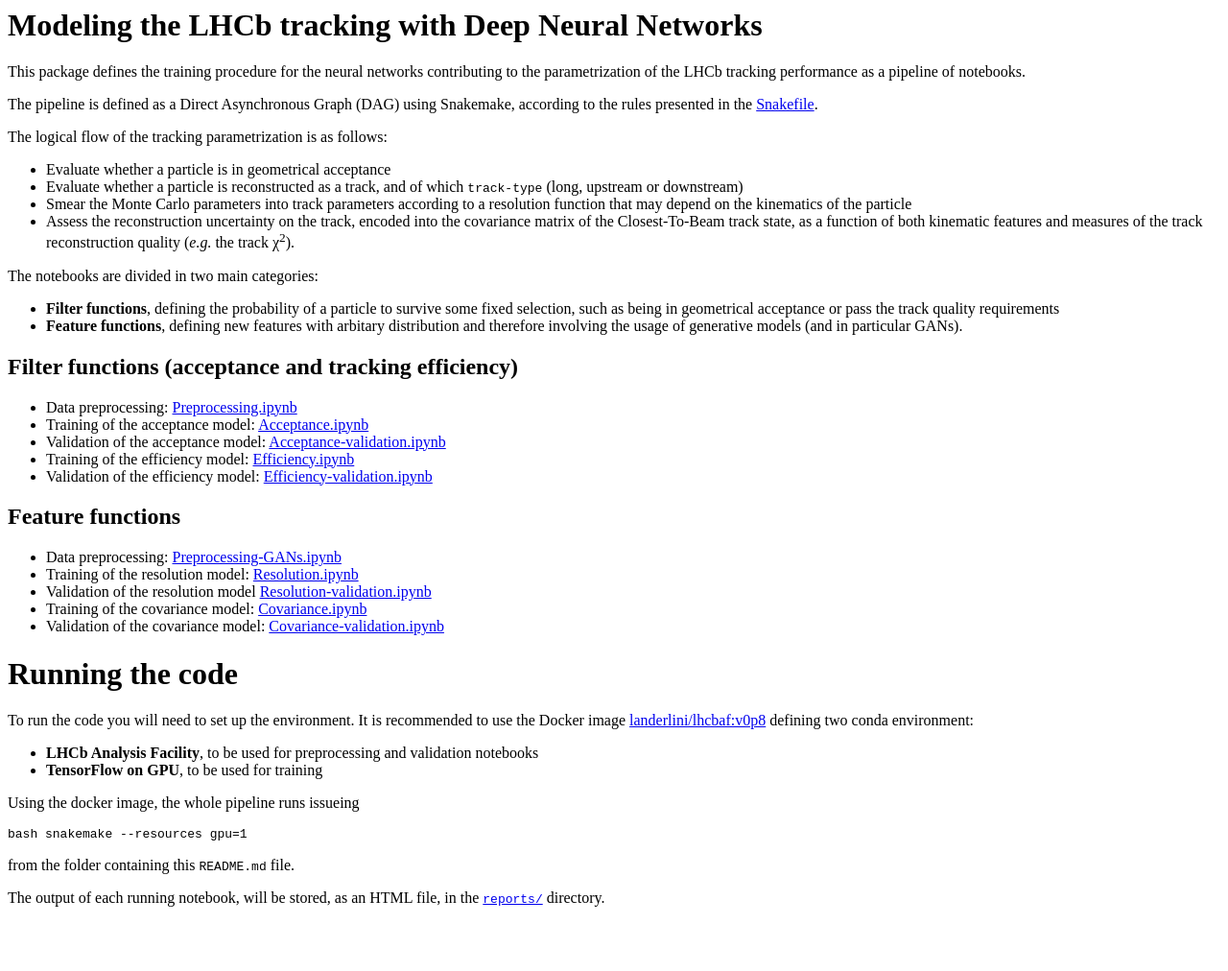
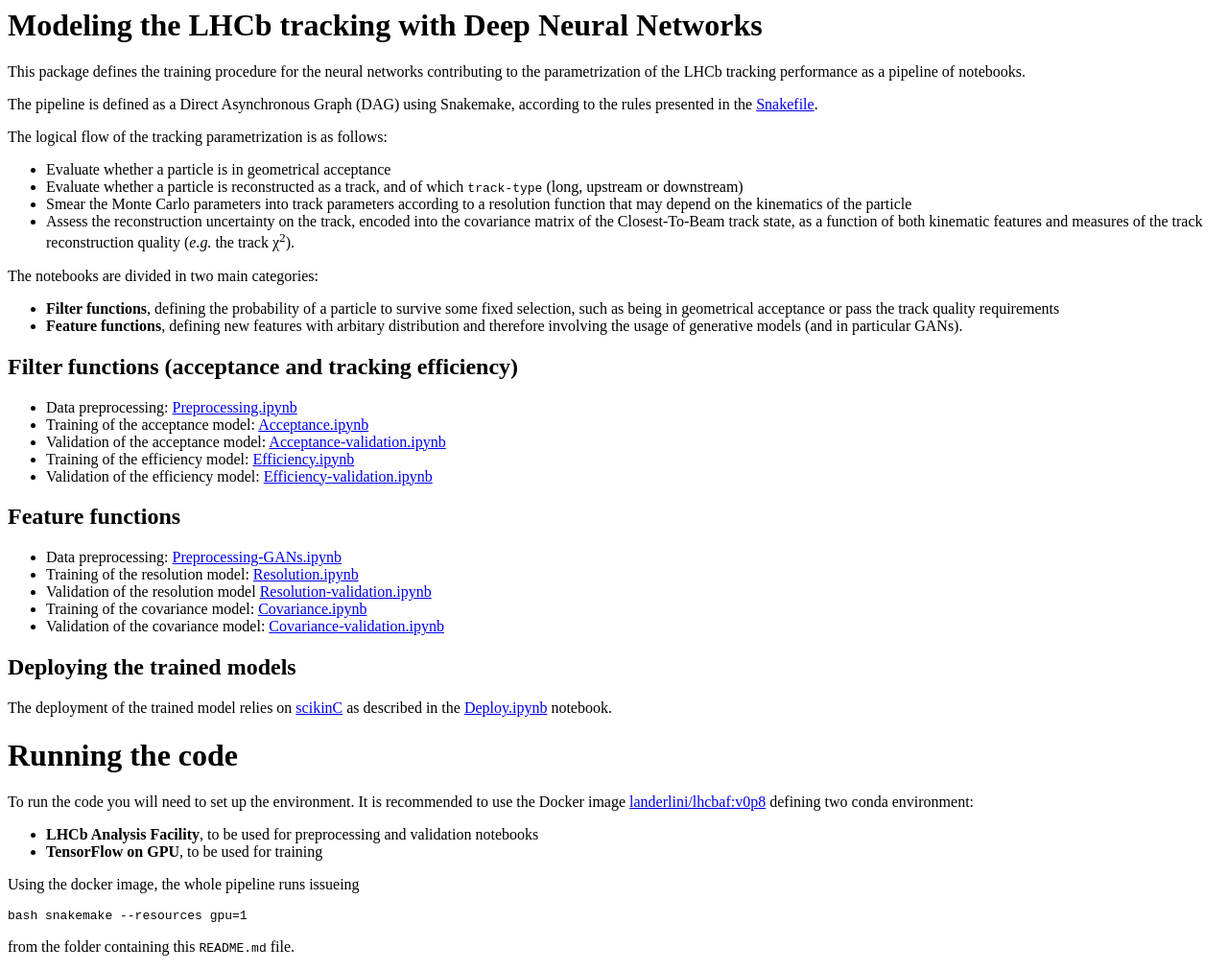
Before and after one commit to landerlini/lb-trksim-train, a plain HTML site: page docs/index.html in a window 1280 px wide. Shown: the whole page at 96% size. Before the commit the page ends 961 px from the top, so only its background shows below. Drawn offline with Linux system fonts and the light colour scheme.

Commit message:
Added deployment notebook to the README

```diff
--- a/docs/index.html
+++ b/docs/index.html
@@ -37,6 +37,9 @@ according to the rules presented in the <a href="https://github.com/landerlini/l
 <li>Training of the covariance model: <a href="./train_covariance.html">Covariance.ipynb</a></li>
 <li>Validation of the covariance model: <a href="./validate_covariance.html">Covariance-validation.ipynb</a></li>
 </ul>
+<h2>Deploying the trained models</h2>
+<p>The deployment of the trained model relies on <a href="https://github.com/landerlini/scikinC">scikinC</a>
+as described in the <a href="./deploy.html">Deploy.ipynb</a> notebook.</p>
 <h1>Running the code</h1>
 <p>To run the code you will need to set up the environment.
 It is recommended to use the Docker image <a href="https://hub.docker.com/r/landerlini/lhcbaf">landerlini/lhcbaf:v0p8</a>
@@ -49,4 +52,3 @@ defining two conda environment:</p>
 <p><code>bash
 snakemake --resources gpu=1</code></p>
 <p>from the folder containing this <code>README.md</code> file.</p>
-<p>The output of each running notebook, will be stored, as an HTML file, in the <a href="./reports"><code>reports/</code></a> directory.</p>
```
Also changed, not shown: 1 other file.
